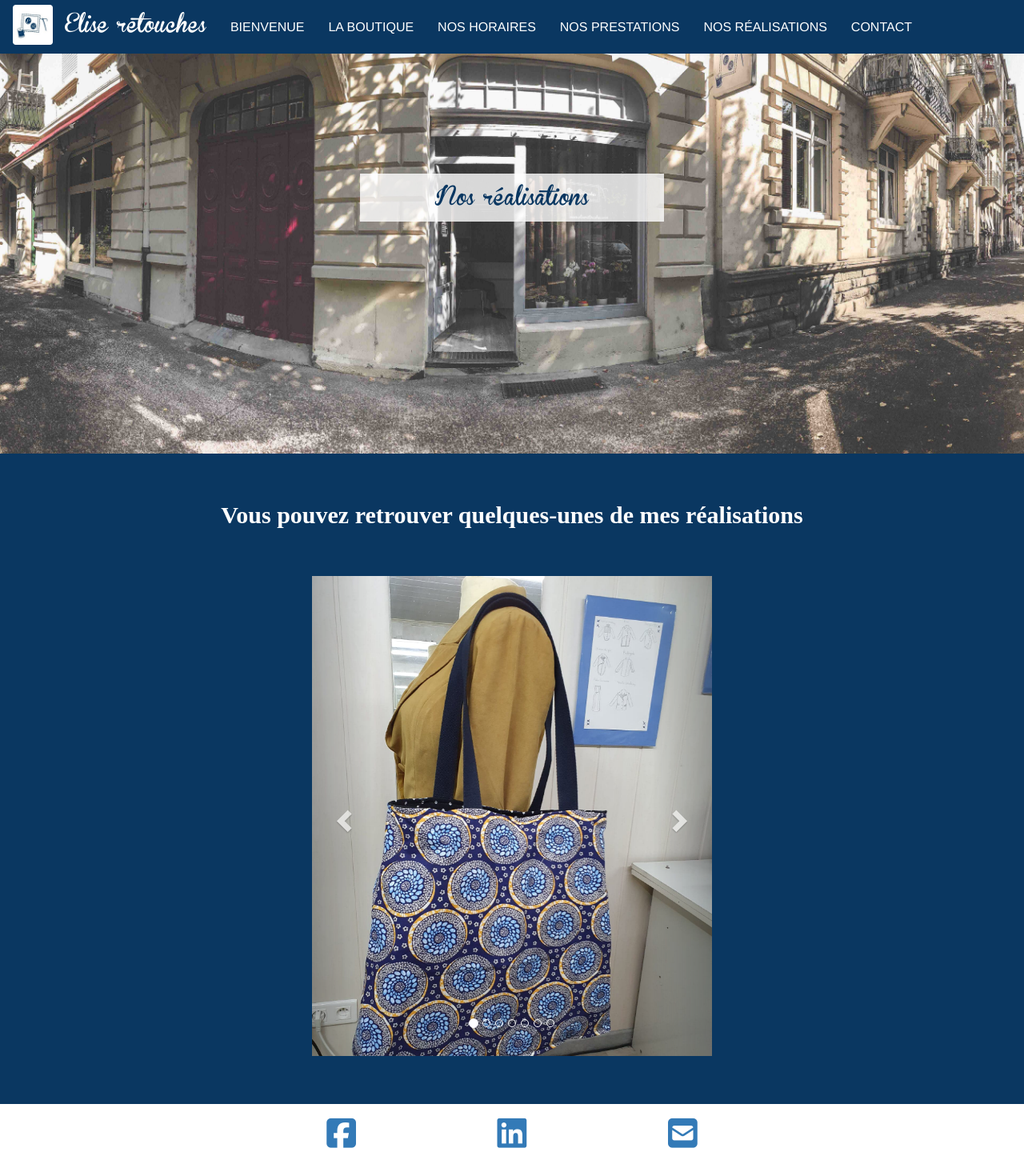
After one commit to jtphe/eliseretouches-frontend, a PHP site: page /creations.php in a window 1280 px wide. The commit adds this page. Shown: the whole page at 80% size. Run offline with PHP 8.4, Linux system fonts and the light colour scheme; some libraries are stand-ins or nearby versions; some web fonts are replaced.

Commit message:
feat(creations-page): add creations page

```diff
--- /dev/null
+++ b/creations.php
@@ -0,0 +1,113 @@
+<!DOCTYPE html>
+<html lang="fr">
+
+<head>
+    <title>Nos réalisations</title>
+    <meta charset="utf-8">
+    <meta name="viewport" content="width=device-width, initial-scale=1">
+    <meta name="description" content="Nos réalisations">
+    <meta name="author" content="Jean-Thavorak Phe">
+    <link rel="stylesheet" href="https://maxcdn.bootstrapcdn.com/bootstrap/3.4.0/css/bootstrap.min.css">
+    <link href="css/style.css" rel="stylesheet">
+    <link href="css/page_content.css" rel="stylesheet">
+    <link rel="apple-touch-icon" sizes="57x57" href="media/favicon/apple-icon-57x57.png">
+    <link rel="apple-touch-icon" sizes="60x60" href="media/favicon/apple-icon-60x60.png">
+    <link rel="apple-touch-icon" sizes="72x72" href="media/favicon/apple-icon-72x72.png">
+    <link rel="apple-touch-icon" sizes="76x76" href="media/favicon/apple-icon-76x76.png">
+    <link rel="apple-touch-icon" sizes="114x114" href="media/favicon/apple-icon-114x114.png">
+    <link rel="apple-touch-icon" sizes="120x120" href="media/favicon/apple-icon-120x120.png">
+    <link rel="apple-touch-icon" sizes="144x144" href="media/favicon/apple-icon-144x144.png">
+    <link rel="apple-touch-icon" sizes="152x152" href="media/favicon/apple-icon-152x152.png">
+    <link rel="apple-touch-icon" sizes="180x180" href="media/favicon/apple-icon-180x180.png">
+    <link rel="icon" type="image/png" sizes="192x192" href="media/favicon/android-icon-192x192.png">
+    <link rel="icon" type="image/png" sizes="32x32" href="media/favicon/favicon-32x32.png">
+    <link rel="icon" type="image/png" sizes="96x96" href="media/favicon/favicon-96x96.png">
+    <link rel="icon" type="image/png" sizes="16x16" href="media/favicon/favicon-16x16.png">
+    <link rel="manifest" href="media/favicon/manifest.json">
+    <meta name="msapplication-TileColor" content="#ffffff">
+    <meta name="msapplication-TileImage" content="/ms-icon-144x144.png">
+    <meta name="theme-color" content="#ffffff">
+    <script src="https://ajax.googleapis.com/ajax/libs/jquery/3.4.1/jquery.min.js"></script>
+    <script src="https://maxcdn.bootstrapcdn.com/bootstrap/3.4.0/js/bootstrap.min.js"></script>
+    <script src="https://kit.fontawesome.com/921fec88a5.js" crossorigin="anonymous"></script>
+    <!-- Matomo -->
+    <script type="text/javascript">
+        var _paq = window._paq || [];
+        /* tracker methods like "setCustomDimension" should be called before "trackPageView" */
+        _paq.push(['trackPageView']);
+        _paq.push(['enableLinkTracking']);
+        (function() {
+            var u = "//jtphe.ddns.net/analytics/";
+            _paq.push(['setTrackerUrl', u + 'matomo.php']);
+            _paq.push(['setSiteId', '2']);
+            var d = document,
+                g = d.createElement('script'),
+                s = d.getElementsByTagName('script')[0];
+            g.type = 'text/javascript';
+            g.async = true;
+            g.defer = true;
+            g.src = u + 'matomo.js';
+            s.parentNode.insertBefore(g, s);
+        })();
+    </script>
+    <!-- End Matomo Code -->
+</head>
+
+<body class="body-erh">
+    <?php include("header.html") ?>
+    <div class="welcome-intro">
+        <h1 class="text-center welcome-intro-text">Nos réalisations</h1>
+    </div>
+    <div class="section-creations">
+        <h2 class="title-creations">Vous pouvez retrouver quelques-unes de mes réalisations</h2>
+    </div>
+    <div id="myCarousel" class="carousel slide pictures-carousel" data-ride="carousel" style="width: 500px; margin: 2rem auto 6rem auto">
+        <!-- Indicators -->
+        <ol class="carousel-indicators">
+            <li data-target="#myCarousel" data-slide-to="0" class="active"></li>
+            <li data-target="#myCarousel" data-slide-to="1"></li>
+            <li data-target="#myCarousel" data-slide-to="2"></li>
+            <li data-target="#myCarousel" data-slide-to="3"></li>
+            <li data-target="#myCarousel" data-slide-to="4"></li>
+            <li data-target="#myCarousel" data-slide-to="5"></li>
+            <li data-target="#myCarousel" data-slide-to="6"></li>
+        </ol>
+
+        <!-- Wrapper for slides -->
+        <div class="carousel-inner">
+            <div class="item active">
+                <img class="image-test" src="/media/cabas1.jpg" alt="Cabas réversible à partir d'une jupe" />
+            </div>
+            <div class="item">
+                <img src="/media/cabas2.jpg" alt="Cabas réversible à partir d'une jupe" />
+            </div>
+            <div class="item">
+                <img src="/media/surblouse1.jpg" alt="Surblouses pour dentistes" />
+            </div>
+            <div class="item">
+                <img src="/media/surblouse2.jpg" alt="Surblouses pour dentistes" />
+            </div>
+            <div class="item">
+                <img src="/media/surblouse3.jpg" alt="Surblouses pour dentistes" />
+            </div>
+            <div class="item">
+                <img src="/media/masks" alt="Masques pour la période COVID-19" />
+            </div>
+
+            <div class="item">
+                <img src="/media/mask_details" alt="Détails d'un masque" />
+            </div>
+        </div>
+
+        <!-- Left and right controls -->
+        <a class="left carousel-control" href="#myCarousel" data-slide="prev">
+            <span class="glyphicon glyphicon-chevron-left"></span>
+            <span class="sr-only">Previous</span>
+        </a>
+        <a class="right carousel-control" href="#myCarousel" data-slide="next">
+            <span class="glyphicon glyphicon-chevron-right"></span>
+            <span class="sr-only">Next</span>
+        </a>
+    </div>
+    <?php include("footer.html") ?>
+</body>
--- a/css/style.css
+++ b/css/style.css
@@ -194,9 +194,21 @@
     text-align: center;
 }
 
+.section-creations {
+    color: white;
+    text-align: center;
+    font-family: "Adobe Garamond Pro";
+}
+
 .title-location {
     font-weight: bold;
     margin-top: 6rem;
+}
+
+.title-creations {
+    font-weight: bold;
+    margin-top: 6rem;
+    margin-bottom: 6rem;
 }
 
 .adress-location {
@@ -210,6 +222,10 @@
 
 .carousel .item {
     height: 300px;
+}
+
+.carousel-inner {
+    height: 600px !important;
 }
 
 .time-table-title {
@@ -475,6 +491,10 @@ li {
     .title-location {
         font-size: 2.5rem;
     }
+    .title-creations {
+        font-size: 2.5rem;
+        padding: 0 3rem;
+    }
     .adress-location {
         font-size: 2rem;
     }
@@ -530,6 +550,13 @@ li {
     }
     .btn-lg {
         font-size: 13px !important;
+    }
+    .carousel-inner {
+        height: 400px !important;
+    }
+    .title-creations {
+        font-size: 2rem;
+        padding: 0 2rem;
     }
 }
 
--- a/header.html
+++ b/header.html
@@ -34,6 +34,9 @@
                     <a class="item-header" href="/service.php">NOS PRESTATIONS</a>
                 </li>
                 <li>
+                    <a class="item-header" href="/creations.php">NOS RÉALISATIONS</a>
+                </li>
+                <li>
                     <a class="item-header" href="/contactus.php">CONTACT</a>
                 </li>
             </ul>
```
Also changed, not shown: media/cabas1.jpg (added), media/cabas2.jpg (added), media/mask_details.jpg (added), media/masks.jpg (added), media/surblouse1.jpg (added), media/surblouse2.jpg (added), media/surblouse3.jpg (added).
